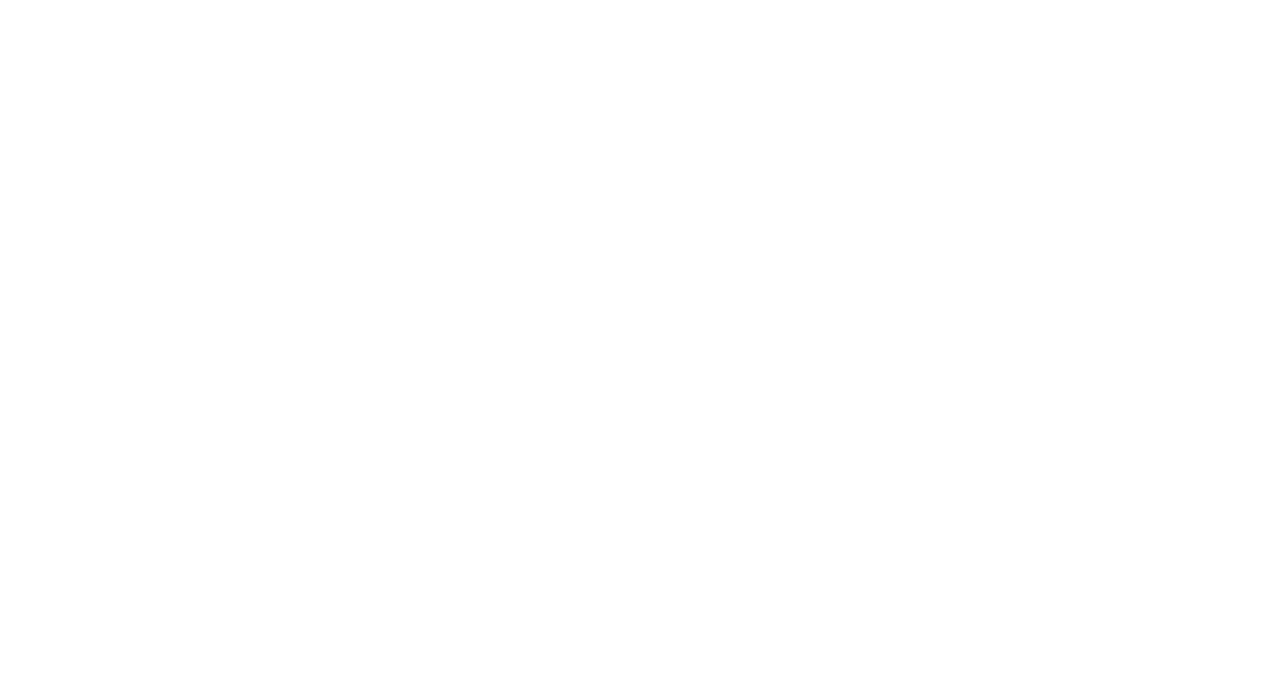
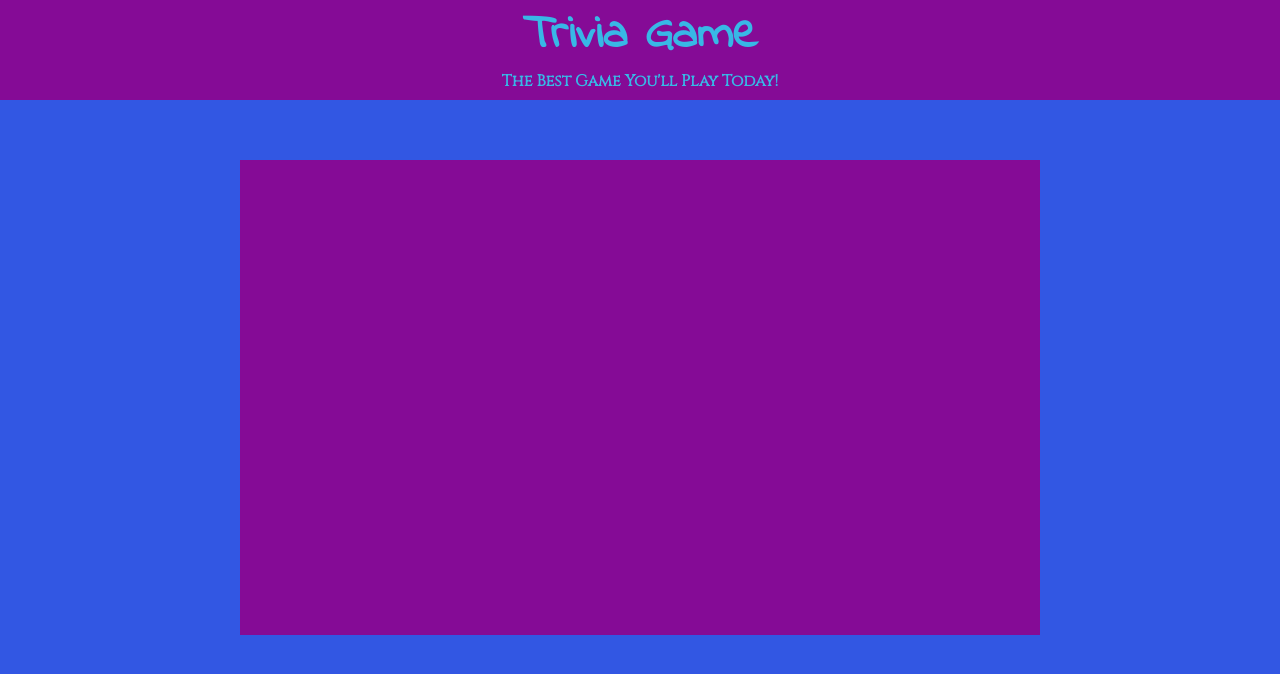
Before and after one commit to Ababka/Trivia-Game, a plain HTML site: page index.html in a window 1280 px wide. Drawn offline with Linux system fonts and the light colour scheme.

Commit message:
general mock up

```diff
--- a/index.html
+++ b/index.html
@@ -5,10 +5,20 @@
     <meta http-equiv="X-UA-Compatible" content="IE=edge">
     <meta name="viewport" content="width=device-width, initial-scale=1.0">
     <link rel="stylesheet" href="style.css">
+    <style>
+        @import url('https://fonts.googleapis.com/css2?family=Indie+Flower&display=swap');
+        @import url('https://fonts.googleapis.com/css2?family=Cinzel&display=swap');
+    </style>
     <title>Trivia Game</title>
 </head>
 <body>
-
+    <header>
+        <div id="title">Trivia Game</div>
+        <div id="leadIn">The Best Game You'll Play Today!</div>
+    </header>
+    <div id="quiz">
+        <div></div>
+    </div>
 <script src="index.js"></script>
 </body>
 </html>
--- a/style.css
+++ b/style.css
@@ -2,3 +2,43 @@
     margin: 0;
     padding: 0;
 }
+
+body {
+    background-color: #3257E3;
+}
+
+header {
+    background-color: #850B96;
+    width: auto;
+    height: 100px;
+    display: flex;
+    flex-direction: column;
+    text-align: center;
+
+}
+
+#title {
+    font-family: "Indie Flower";
+    font-weight: bold;
+    font-size: 3em;
+    color: #38B8E6;
+}
+
+#leadIn {
+    font-family: "Cinzel";
+    font-weight: bold;
+    color: #38B8E6;
+}
+
+#quiz {
+    display: flex;
+    align-items: center;
+    justify-content: center;
+}
+
+#quiz div {
+    background-color: #850B96;
+    margin-top: 60px;
+    width: 800px;
+    height: 475px;
+}
```
